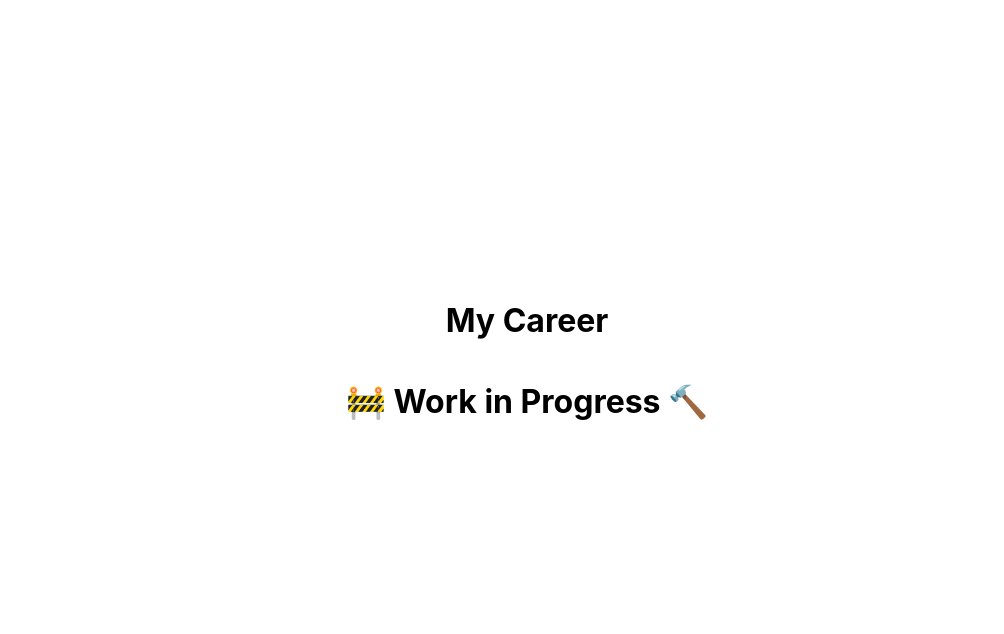
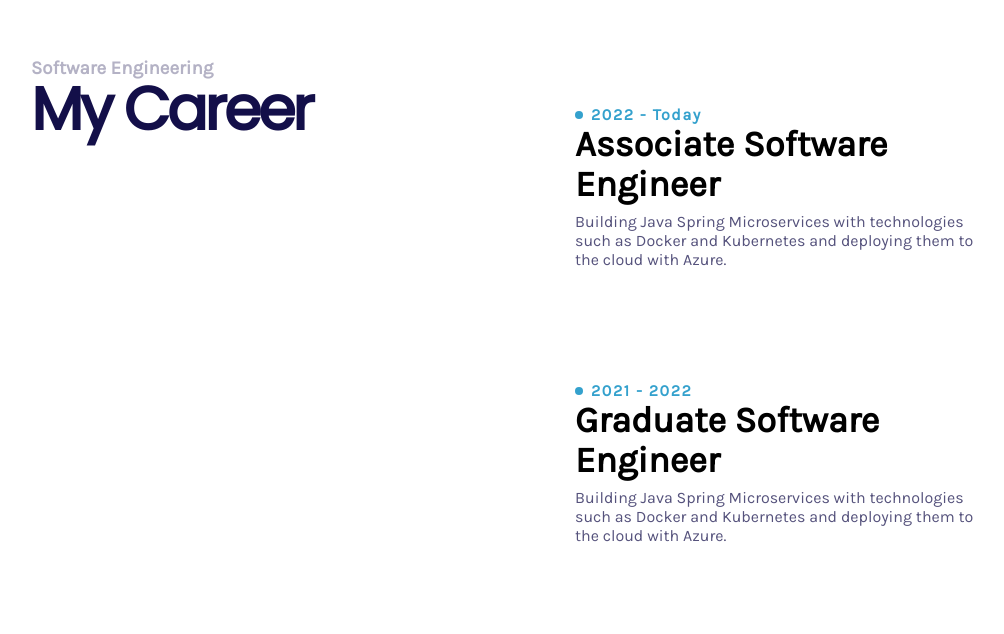
Before and after one commit to maartenhandels/personal-site, a React (Create React App) app: page / in a window 1280 px wide. Shown: the part 946-1580 px from the top of the page, without its empty margins (113-1117 px from the left). Built offline with nearby package versions, Linux system fonts and the light colour scheme.

Commit message:
Create My Career Page

```diff
--- a/src/components/Content/Content.js
+++ b/src/components/Content/Content.js
@@ -6,6 +6,7 @@ import DesktopNavBar from "../NavBar/DesktopNavBar/DesktopNavBar";
 import Section from "../Section/Section";
 import FirstPage from "../FirstPage/FirstPage";
 import MobileNavBar from "../NavBar/MobileNavBar/MobileNavBar";
+import MyCareer from "../MyCareer/MyCareer";
 
 const Content = () => {
   const [isMobile, setIsMobile] = useState(window.innerWidth <= 768);
@@ -14,7 +15,7 @@ const Content = () => {
   const firstPageRef = useRef(null);
 
   const navItems = [
-    { label: "My Career", ref: useRef(null), type: "item" },
+    { label: "My Career", ref: useRef(null), type: "item", component: <MyCareer /> },
     { label: "My Skills", ref: useRef(null), type: "item" },
     { label: "More", ref: useRef(null), type: "item" },
     { label: "Connect", ref: useRef(null), type: "button" }, // <-- Specify it as a 'button'
@@ -72,10 +73,12 @@ const Content = () => {
       <FirstPage />
       {navItems.map((item, index) => (
         <Section key={index} ref={item.ref}>
-          <div className={classes.Section}>
+          {item.component ? item.component : <div className={classes.Section}>
             <h1>{item.label}</h1>
             <h1>🚧 Work in Progress 🔨</h1>
           </div>
+          }
+
         </Section>
       ))}
     </>
--- /dev/null
+++ b/src/components/MyCareer/MyCareer.js
@@ -0,0 +1,36 @@
+import React from "react";
+
+import classes from "./MyCareer.module.css";
+
+import SectionTitle from "../UI/SectionTitle/SectionTitle";
+import MyCareerCard from "./MyCareerCard/MyCareerCard";
+
+const MyCareer = () => {
+    return (
+        <div className={classes.MyCareer}>
+            <div className={classes.SectionTitle}>
+                <SectionTitle
+                    title="My Career"
+                    subtitle="Software Engineering"
+                />
+            </div>
+            <div className={classes.CareerCards}>
+                <MyCareerCard
+                    subtitle="2022 - Today"
+                    title="Associate Software Engineer"
+                    description="Building Java Spring Microservices with technologies
+                    such as Docker and Kubernetes and deploying them to the cloud with Azure."
+                />
+                <MyCareerCard
+                    subtitle="2021 - 2022"
+                    title="Graduate Software Engineer"
+                    description="Building Java Spring Microservices with technologies
+                    such as Docker and Kubernetes and deploying them to the cloud with Azure."
+                />
+            </div>
+
+        </div>
+    );
+}
+
+export default MyCareer;
--- /dev/null
+++ b/src/components/MyCareer/MyCareer.module.css
@@ -0,0 +1,34 @@
+.MyCareer {
+    display: flex;
+    justify-content: space-evenly;
+    width: 100%;
+    height: 100%;
+    padding-top: 6rem;
+    box-sizing: border-box;
+    border-bottom: 1px solid #f4f3ff;
+    padding-left: 1rem;
+    padding-right: 1rem;
+    margin: auto;
+}
+
+.MyCareer > div {
+    flex: 1;
+}
+
+.CareerCards {
+    display: flex;
+    flex-direction: column;
+    gap: 1rem;
+}
+
+@media screen and (max-width: 1024px) {
+    .SectionTitle {
+        margin-bottom: 2rem;
+    }
+    .MyCareer {
+        flex-direction: column;
+        justify-content: center;
+        padding-top: 3rem;
+        padding-bottom: 3rem;
+    }
+}
--- /dev/null
+++ b/src/components/MyCareer/MyCareerCard/MyCareerCard.js
@@ -0,0 +1,20 @@
+import React from "react";
+
+import classes from "./MyCareerCard.module.css";
+
+import Card from "../../UI/Card/Card";
+
+const MyCareerCard = ({ subtitle, title, description }) => {
+    return (
+        <Card>
+            <div className={classes.Subtitle}>
+                <div className={classes.SubtitleCircle}></div>
+                <p className={classes.SubtitleText}>{subtitle}</p>
+            </div>
+            <h4 className={classes.Title}>{title}</h4>
+            <p className={classes.Description}>{description}</p>
+        </Card>
+    )
+}
+
+export default MyCareerCard;
--- /dev/null
+++ b/src/components/MyCareer/MyCareerCard/MyCareerCard.module.css
@@ -0,0 +1,35 @@
+.Subtitle {
+    display: flex;
+    align-items: center;
+}
+
+.SubtitleCircle {
+    width: .5rem;
+    height: .5rem;
+    border-radius: 9999px;
+    background-color: var(--secondary-color);
+    margin-right: .5rem;
+}
+
+.SubtitleText {
+    font-family: "Karla", sans-serif;
+    letter-spacing: .1em;
+    font-weight: 700;
+    color: var(--secondary-color);
+    margin: 0;
+}
+
+.Title {
+    font-family: "Karla", sans-serif;
+    font-weight: 700;
+    font-size: 2.25rem;
+    line-height: 2.5rem;
+    margin-top: 0;
+    margin-bottom: .5rem;
+}
+
+.Description {
+    margin: 0;
+    font-family: "Karla", sans-serif;
+    color: rgb(85 82 124/1);
+}
--- a/src/components/Section/Section.module.css
+++ b/src/components/Section/Section.module.css
@@ -1,6 +1,8 @@
 .Section {
   height: 100vh;
-  overflow-y: auto;
+  max-width: 1024px;
+  margin: auto;
+  overflow: visible;
 }
 
 @media screen and (max-width: 1024px) {
--- /dev/null
+++ b/src/components/UI/Card/Card.js
@@ -0,0 +1,13 @@
+import React from "react";
+
+import classes from "./Card.module.css";
+
+const Card = ({ children }) => {
+    return (
+      <div className={classes.Card}>
+          {children}
+      </div>
+    );
+}
+
+export default Card;
--- /dev/null
+++ b/src/components/UI/Card/Card.module.css
@@ -0,0 +1,17 @@
+.Card {
+    padding: 3rem;
+    background-color: var(--background-color);
+    border-radius: 1rem;
+    transition: box-shadow 0.2s ease-in-out;
+}
+
+.Card:hover {
+    box-shadow: 0 25px 100px -15px rgba(19,15,73,.1);
+    transition-duration: .5s;
+}
+
+@media screen and (max-width: 1024px) {
+    .Card {
+        padding: 2rem;
+    }
+}
--- /dev/null
+++ b/src/components/UI/SectionTitle/SectionTitle.js
@@ -0,0 +1,14 @@
+import React from "react";
+
+import classes from "./SectionTitle.module.css";
+
+const SectionTitle = ({subtitle, title}) => {
+    return (
+        <>
+            <h3 className={classes.SectionSubtitle}>{subtitle}</h3>
+            <h1 className={classes.SectionTitle}>{title}</h1>
+        </>
+    )
+}
+
+export default SectionTitle;
--- /dev/null
+++ b/src/components/UI/SectionTitle/SectionTitle.module.css
@@ -0,0 +1,15 @@
+.SectionSubtitle {
+    font-family: "Karla", sans-serif;
+    color: rgb(180 178 197/1);
+    margin: 0;
+}
+
+.SectionTitle {
+    font-family: "Poppins", sans-serif;
+    font-size: 3.75rem;
+    font-weight: 700;
+    color: var(--primary-color);
+    letter-spacing: -.05em;
+    line-height: 1;
+    margin: 0;
+}
```
